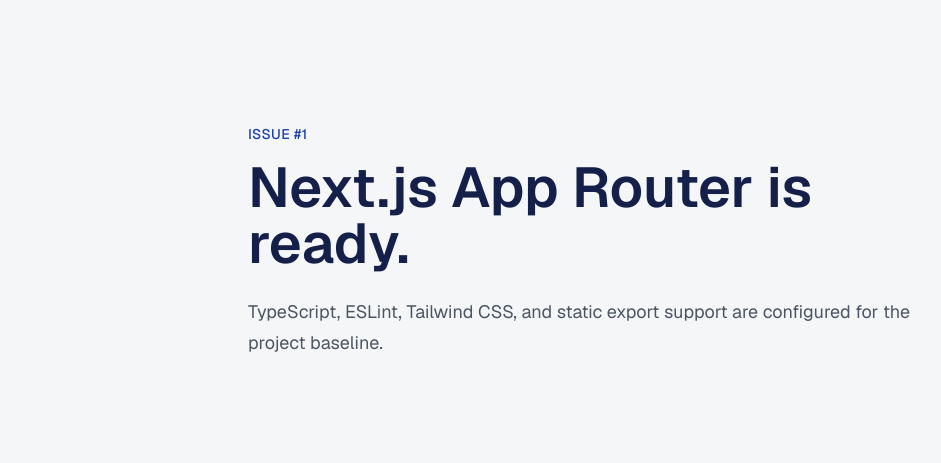
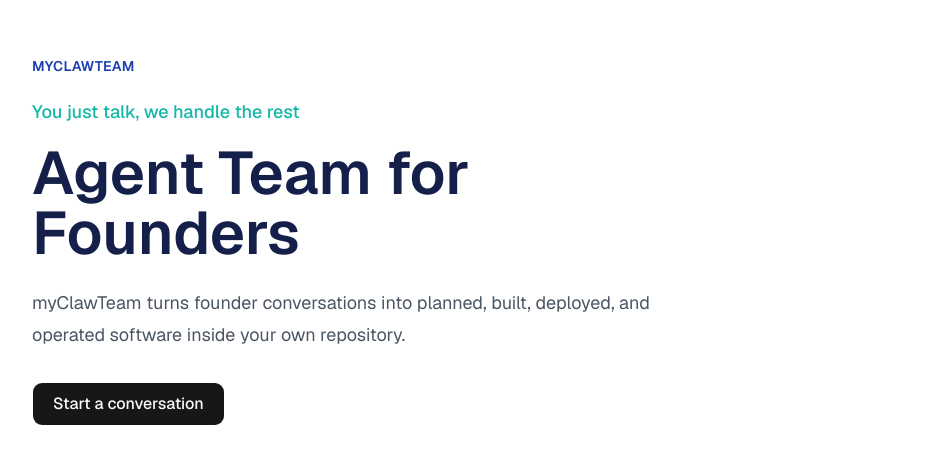
Before and after one commit to mtplayground/alex-0d18-test-11, a Next.js app: page / in a window 1280 px wide. Shown: the part 159-622 px from the top of the page, without its empty margins (56-997 px from the left). Built offline with nearby package versions, Linux system fonts and the light colour scheme; no server answers.

Commit message:
feat: Build Hero section

```diff
--- a/app/page.tsx
+++ b/app/page.tsx
@@ -1,18 +1,9 @@
+import { Hero } from "@/components/sections/hero";
+
 export default function Home() {
   return (
-    <div className="bg-surface-muted px-gutter py-section-sm text-ink dark:bg-surface-inverse dark:text-ink-inverse flex flex-1 items-center justify-center font-sans">
-      <main className="max-w-readable w-full">
-        <p className="text-brand-700 dark:text-brand-300 mb-4 text-sm font-medium tracking-wide uppercase">
-          Issue #1
-        </p>
-        <h1 className="text-display-sm text-brand-950 sm:text-display font-semibold">
-          Next.js App Router is ready.
-        </h1>
-        <p className="text-lead text-ink-muted mt-6 dark:text-zinc-300">
-          TypeScript, ESLint, Tailwind CSS, and static export support are
-          configured for the project baseline.
-        </p>
-      </main>
-    </div>
+    <main>
+      <Hero />
+    </main>
   );
 }
--- /dev/null
+++ b/components/sections/hero.tsx
@@ -0,0 +1,41 @@
+import { Button } from "@/components/ui/button";
+import { Container } from "@/components/ui/container";
+import { seoDefaults } from "@/lib/seo";
+
+const heroPositioning =
+  "myClawTeam turns founder conversations into planned, built, deployed, and operated software inside your own repository.";
+
+export function Hero() {
+  return (
+    <section
+      id="hero"
+      aria-labelledby="hero-title"
+      className="bg-background text-foreground"
+    >
+      <Container className="py-section-sm sm:py-section flex min-h-svh items-center">
+        <div className="max-w-readable">
+          <p className="text-brand-700 mb-5 text-sm font-semibold tracking-wide uppercase">
+            {seoDefaults.siteName}
+          </p>
+          <p className="text-lead text-accent-500 mb-4 font-medium">
+            {seoDefaults.tagline}
+          </p>
+          <h1
+            id="hero-title"
+            className="text-brand-950 text-4xl leading-none font-semibold sm:text-5xl lg:text-6xl"
+          >
+            Agent Team for Founders
+          </h1>
+          <p className="text-lead text-ink-muted mt-6">{heroPositioning}</p>
+          <div className="mt-8">
+            <Button asChild size="lg" className="h-11 px-5 text-base">
+              <a href="#hero" aria-label="Start a conversation with myClawTeam">
+                Start a conversation
+              </a>
+            </Button>
+          </div>
+        </div>
+      </Container>
+    </section>
+  );
+}
```
